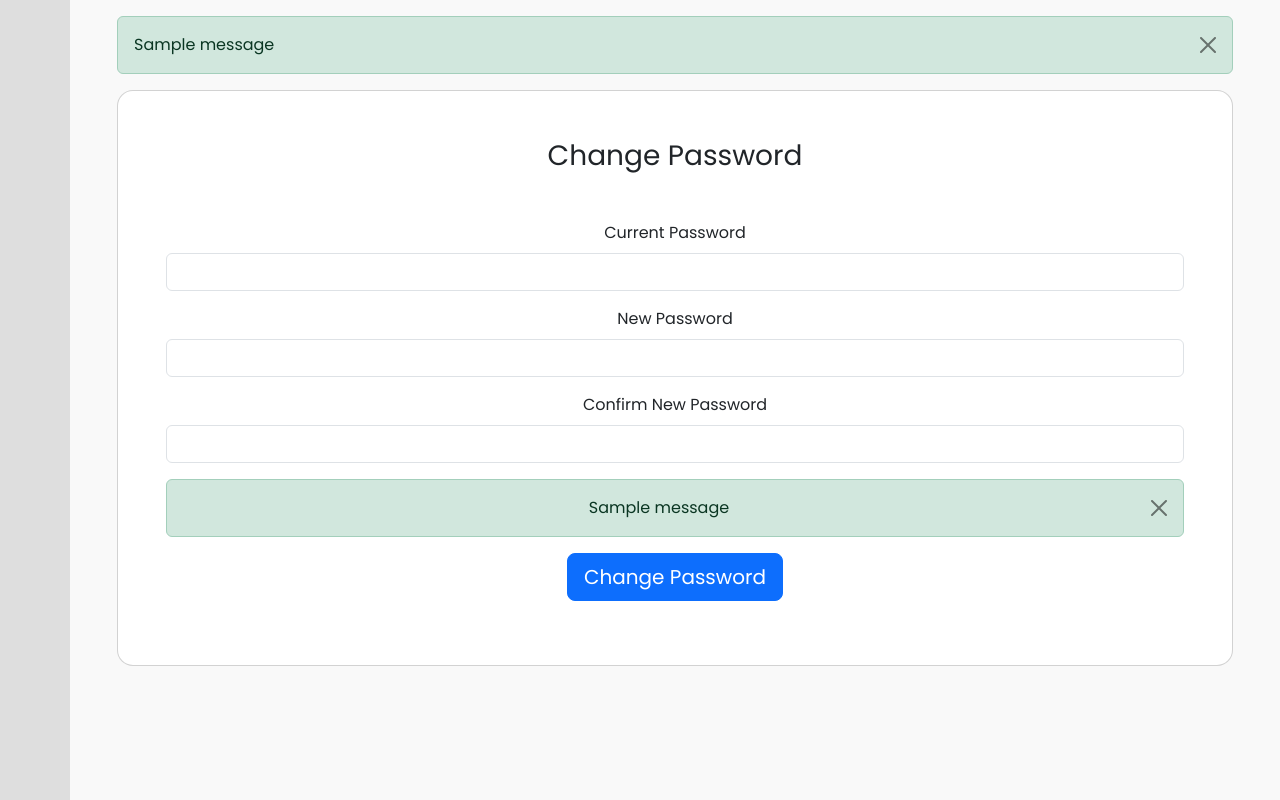
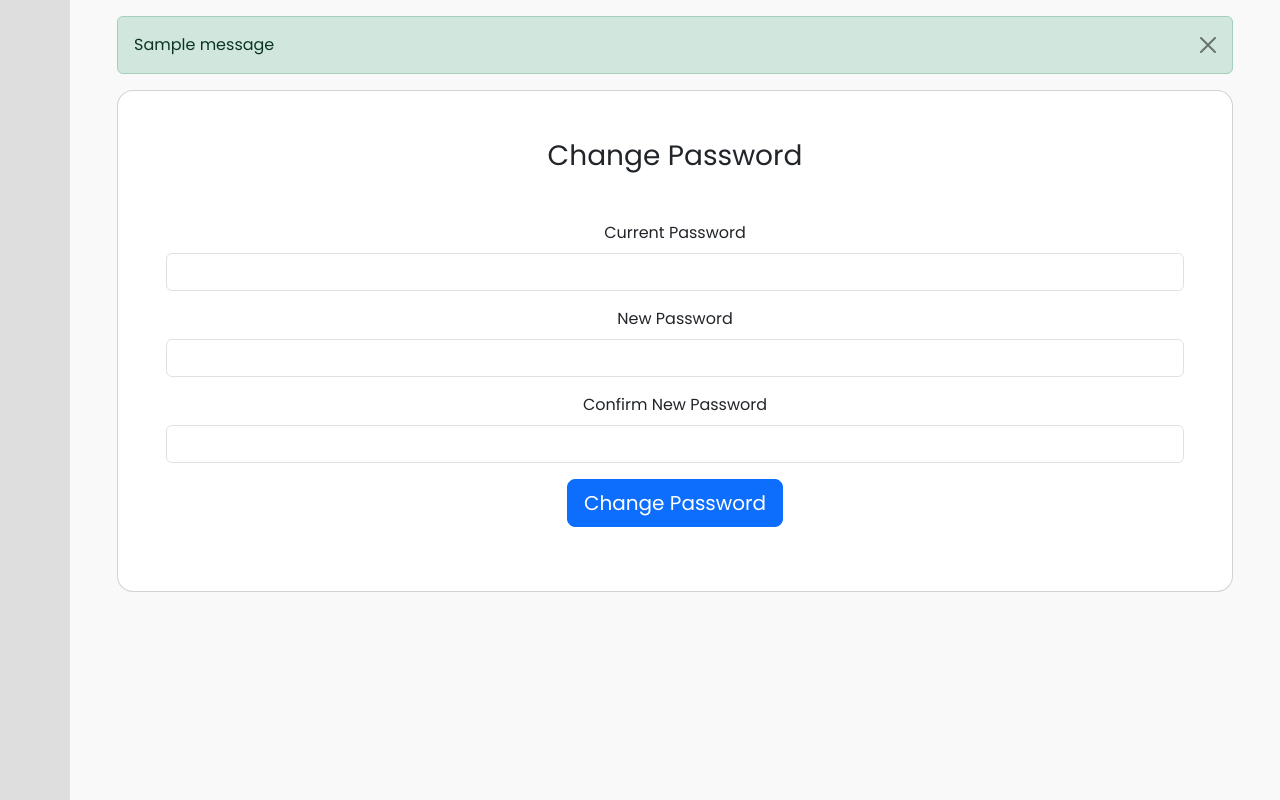
Before and after one commit to CITS5505GroupProject/CITS5505-Group-Project, a Flask app: page /change-password/1 in a window 1280 px wide. Run offline with Flask 3, Linux system fonts and the light colour scheme; a user stored in the database is signed in; tables that the repository leaves empty hold one stand-in row (values such as "Sample post"); one stand-in notice (Sample message) is shown; some libraries are stand-ins or nearby versions.

Commit message:
added requirement.txt for requred packages.

```diff
--- a/app/templates/user/base_user.html
+++ b/app/templates/user/base_user.html
@@ -17,7 +17,7 @@
             <div class="collapse navbar-collapse" id="navbarSupportedContent">
                 <ul class="navbar-nav ms-auto">
                     <li class="nav-item">
-                        <a class="btn btn-outline-success me-lg-2 mb-2 mb-lg-0 d-block d-lg-inline-block w-100 w-lg-auto text-center" href="login">Login</a>
+                        <a class="btn btn-outline-success me-lg-2 mb-2 mb-lg-0 d-block d-lg-inline-block w-100 w-lg-auto text-center" href="login">Log In</a>
                     </li>
                     <li class="nav-item">
                         <a class="btn btn-outline-success ms-lg-2 d-block d-lg-inline-block w-100 w-lg-auto text-center" href="register">Sign Up</a>
--- a/app/templates/user/change_password.html
+++ b/app/templates/user/change_password.html
@@ -33,18 +33,6 @@
                 {% endif %}
             </div>
             <div class="mb-3">
-                {% with messages = get_flashed_messages(with_categories=true) %}
-                {% if messages %}
-                {% for category, message in messages %}
-                <div class="alert alert-{{ category }} alert-dismissible fade show" role="alert">
-                    {{ message }}
-                    <button type="button" class="btn-close" data-bs-dismiss="alert" aria-label="Close"></button>
-                </div>
-                {% endfor %}
-                {% endif %}
-                {% endwith %}
-            </div>
-            <div class="mb-3">
                 {{ form.submit(class="btn btn-primary btn-lg btn-block") }}
             </div>
         </form>
```
Also changed, not shown: requirements.txt (added, +21 -0 lines).
